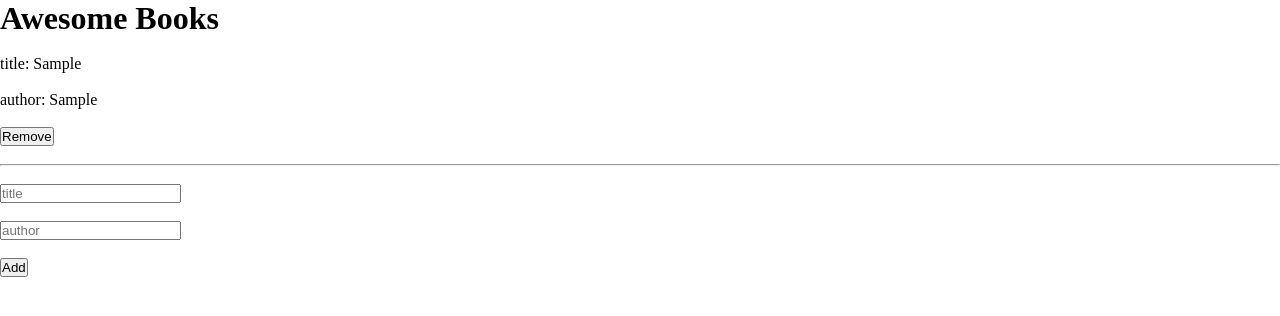
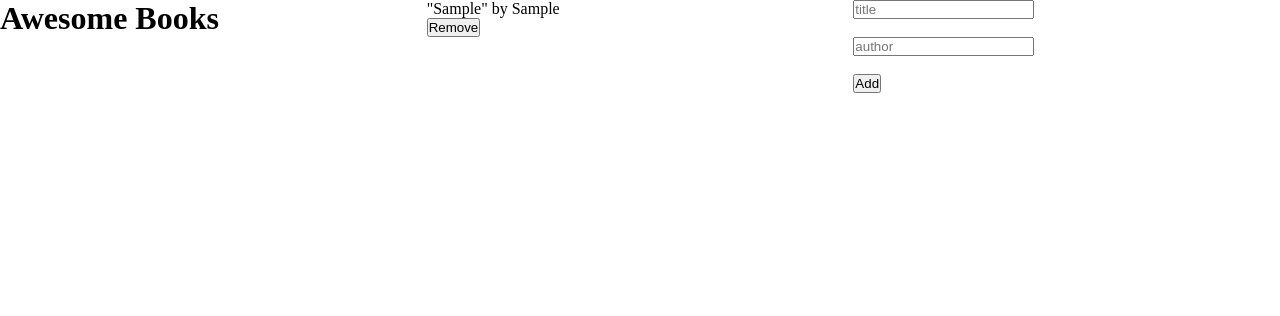
Before and after one commit to menyagah/AwesomeBooks, a website: page index.html in a window 1280 px wide. Both pictures are taken after typing "Sample", "Sample" into the empty fields and a click on the button "Add". Drawn offline with Linux system fonts and the light colour scheme.

Commit message:
Add new divs and classes for styling

```diff
--- a/app.js
+++ b/app.js
@@ -16,10 +16,9 @@ class Book {
     const bookItem = JSON.parse(localStorage.getItem('book') || '[]');
     bookItem.forEach(({ title, author, id }) => {
       const div = document.createElement('div');
-      div.innerHTML = `<div>title: ${title}</div><br>
-                          <div>author: ${author}</div><br>
-                          <button class='remove-btn' id='${id}'>Remove</button><br><br>
-                          <hr><br>`;
+      div.innerHTML = `<div class="user-details">"${title}" by ${author}</div>
+                          <button class='remove-btn' id='${id}'>Remove</button>
+                          `;
       inputData.appendChild(div);
     });
   }
--- a/css/style.css
+++ b/css/style.css
@@ -5,3 +5,10 @@
   padding: 0;
   box-sizing: inherit;
 }
+
+.main_content {
+  display: grid;
+  height: 100vh;
+  grid-template-columns:2fr 2fr 2fr ;
+  grid-template-rows:2fr 4fr 2fr;
+}
--- a/index.html
+++ b/index.html
@@ -8,16 +8,20 @@
     <title>AwesomeBooks</title>
 </head>
 <body>
-    <main>
-        <h1>Awesome Books</h1><br>
+    <main class="main_content">
+        <div class="top-header"><h1 >Awesome Books</h1></div>
+
         <div class="input-data">
 
         </div>
-        <input type="text" class="input-title" placeholder="title"><br>
-        <br>
-        <input type="text" class="input-author" placeholder="author"><br>
-        <br>
-        <button class="add-btn">Add</button>
+        <div class="form-data">
+            <input type="text" class="input-title" placeholder="title"><br>
+            <br>
+            <input type="text" class="input-author" placeholder="author"><br>
+            <br>
+            <button class="add-btn">Add</button>
+        </div>
+
     </main>
     <script src="app.js"></script>
 </body>
```
